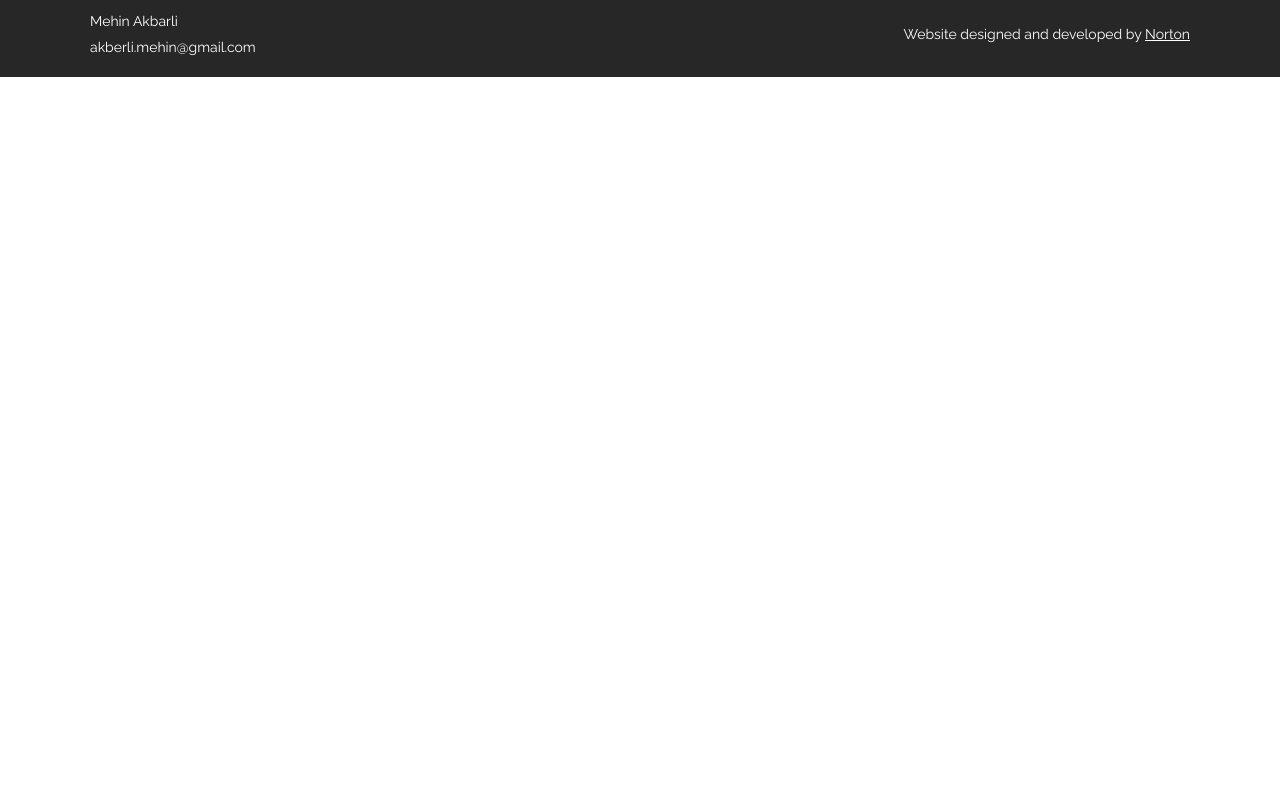
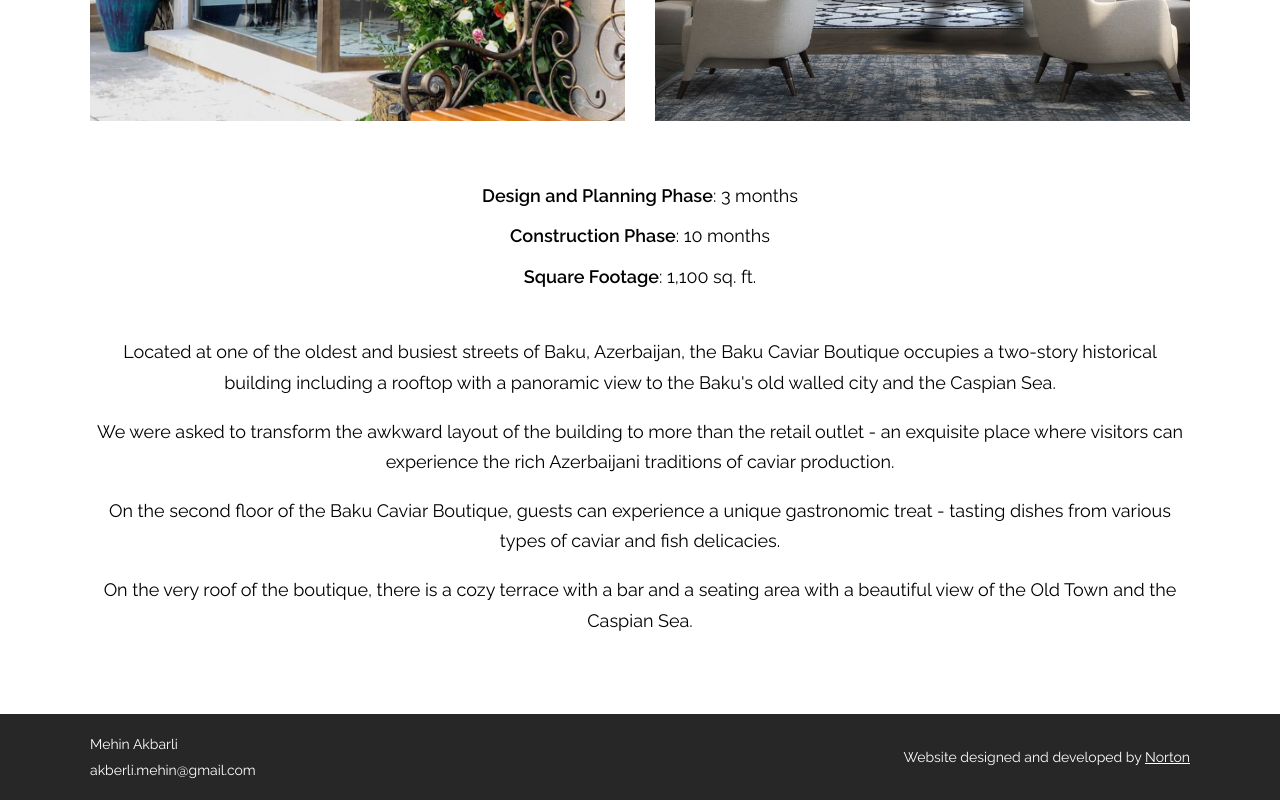
Before and after one commit to akbarlimehin/mehin, a Next.js app: page /project/baku-caviar-boutique in a window 1280 px wide. Shown: the part 5299-6099 px from the top of the page. Before the commit the page ends 5376 px from the top, so only its background shows below. Built offline with nearby package versions, Linux system fonts and the light colour scheme.

Commit message:
add more info to the 2nd project

```diff
--- a/constants/projects.js
+++ b/constants/projects.js
@@ -42,6 +42,8 @@ const projects = {
       text: [
         'Located at one of the oldest and busiest streets of Baku, Azerbaijan, the Baku Caviar Boutique occupies a two-story historical building including a rooftop with a panoramic view to the Baku\'s old walled city and the Caspian Sea.',
         'We were asked to transform the awkward layout of the building to more than the retail outlet - an exquisite place where visitors can experience the rich Azerbaijani traditions of caviar production.',
+        'On the second floor of the Baku Caviar Boutique, guests can experience a unique gastronomic treat - tasting dishes from various types of caviar and fish delicacies.',
+        'On the very roof of the boutique, there is a cozy terrace with a bar and a seating area with a beautiful view of the Old Town and the Caspian Sea.'
       ],
       points: {
         'Design and Planning Phase': '3 months',
@@ -72,7 +74,7 @@ const projects = {
     title: 'Port Baku Towers - Private Office 2',
     displayTitle: 'Private Office 2',
     location: 'Baku, Azerbaijan',
-    thumbnail: '3.jpg',
+    thumbnail: '1.jpg',
     imagesDir: 'P4',
     description: {
       text: [
--- a/pages/project/[project].js
+++ b/pages/project/[project].js
@@ -88,7 +88,7 @@ export async function getServerSideProps(context) {
       `public/projects/${imagesDir}`
     ));
 
-    const pictures = new Array(picturesFiles.length - 1)
+    const pictures = new Array(picturesFiles.length)
       .fill(null)
       .map((_item, index) => `/projects/${imagesDir}/${index + 1}.jpg`);
 
```
Also changed, not shown: public/projects/P2/18.jpg (added), public/projects/P2/9.jpg.
